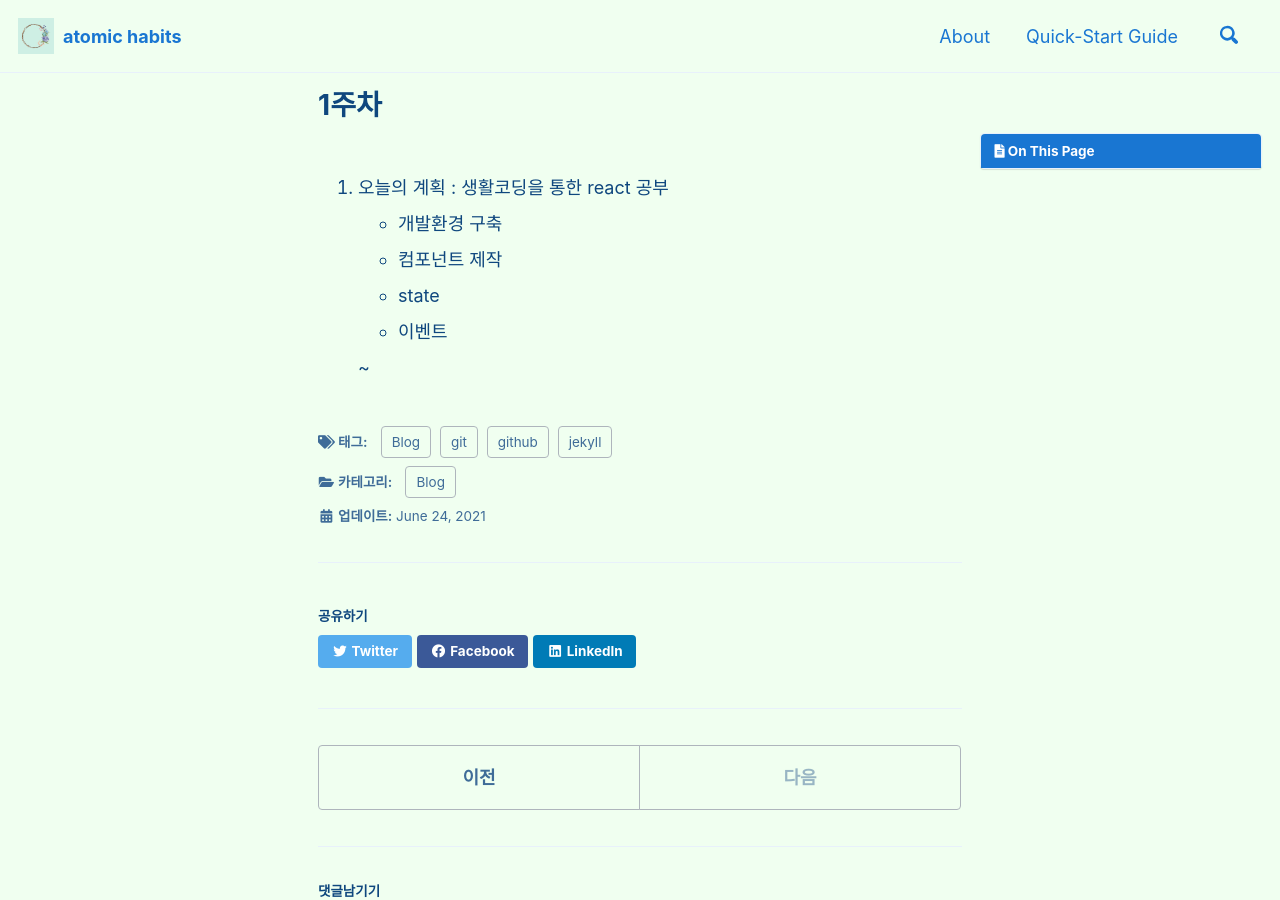
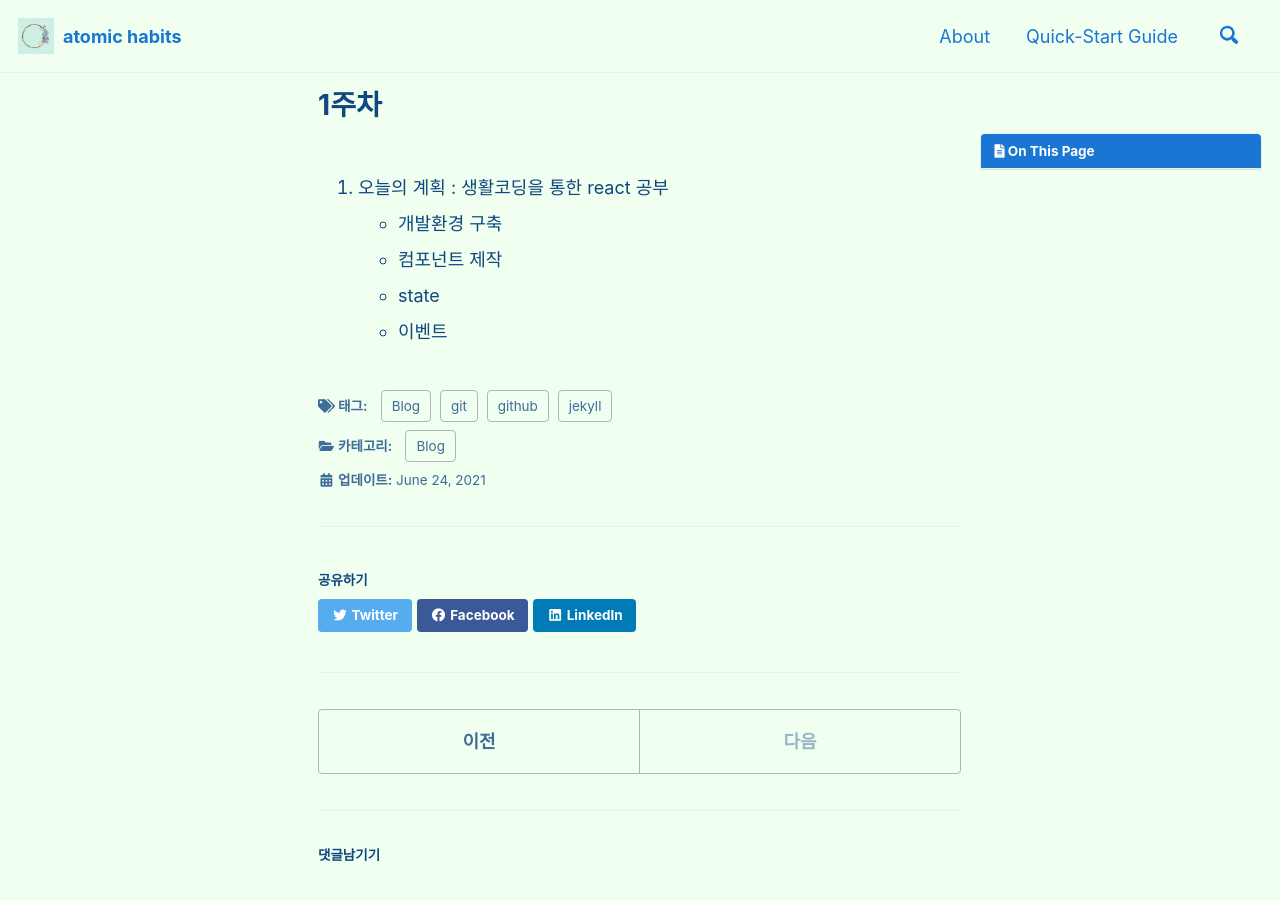
Before and after one commit to ohhonggi/ohhonggi.github.io, a Jekyll site: the page built from _posts/2021-07-01-react 공부 및 docker 세팅.md, in a window 1280 px wide and 900 px high. Built offline with Jekyll 4.4.1, drawn with Linux system fonts in a browser that asks for light colours; cached includes are drawn as plain includes; comment, search, counter and statistics services are not loaded.

Commit message:
MGK first week

```diff
--- a/_posts/2021-07-01-react 공부 및 docker 세팅.md
+++ b/_posts/2021-07-01-react 공부 및 docker 세팅.md
@@ -24,7 +24,7 @@ last_modified_at: 2021-06-24
                         <li> 컴포넌트 제작</li>
                         <li> state </li>
                         <li> 이벤트</li>
-                    </ul>~
+                    </ul>
             </ol>
     </div>
 </body>
```
